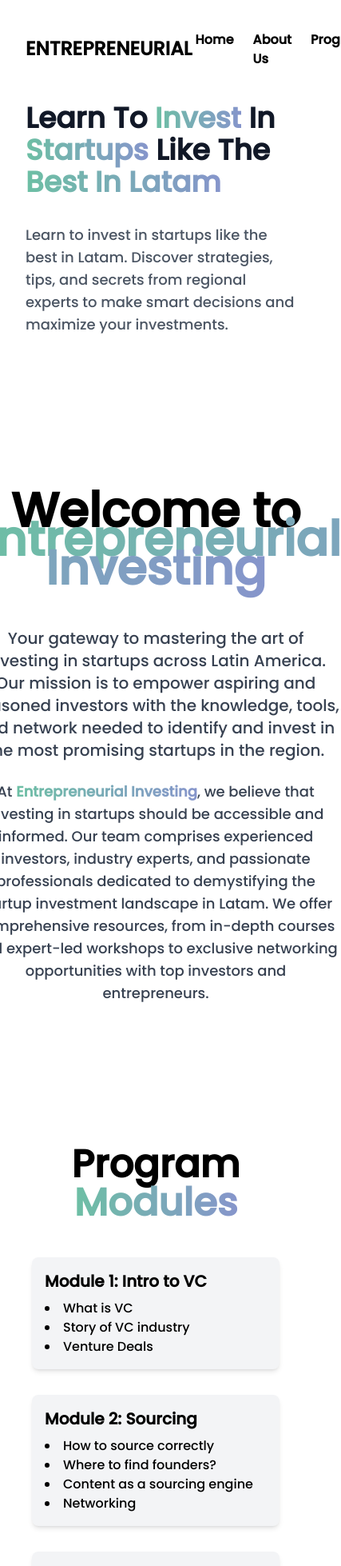
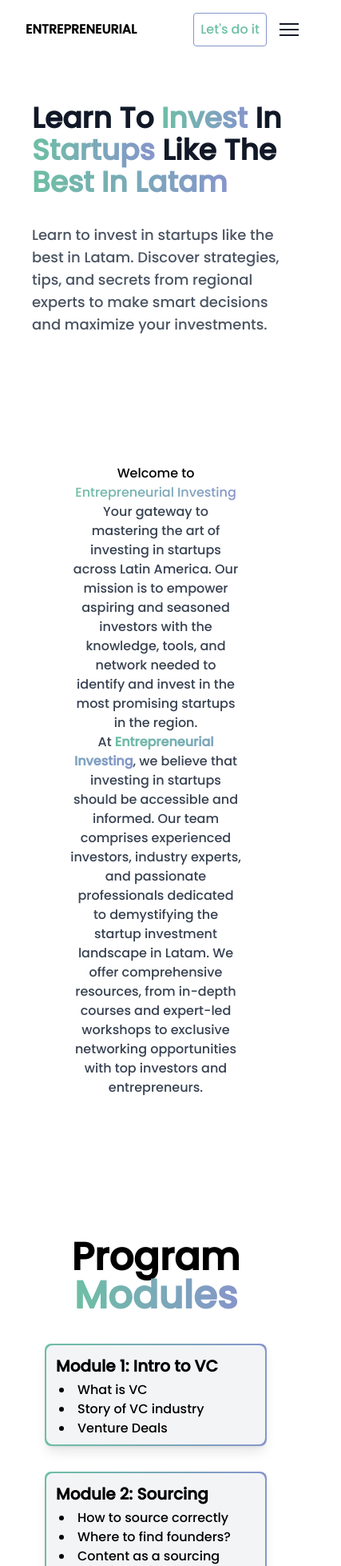
Before and after one commit to FabianEspitia-it/Entrepreneurial-Investing-WebSite, a Next.js app: page / in a window 390 px wide. Shown: the top 1958 px of the page at 80% size, 427 px wide, since content can reach past the window. Built offline with nearby package versions, Linux system fonts and the light colour scheme.

Commit message:
Program cards fixed

```diff
--- a/package.json
+++ b/package.json
@@ -13,6 +13,7 @@
     "@headlessui/react": "^2.1.0",
     "@heroicons/react": "^2.1.4",
     "aos": "^3.0.0-beta.6",
+    "clsx": "^2.1.1",
     "next": "14.2.4",
     "react": "^18",
     "react-animate-on-scroll": "^2.1.9",
--- a/src/app/page.tsx
+++ b/src/app/page.tsx
@@ -1,18 +1,35 @@
  "use client"
+import { useState, useEffect } from 'react'
 import AboutUs from "@/components/AboutUs";
 import Modules from "@/components/Program";
 import Questions from "@/components/QA";
 import Sponsors from "@/components/Sponsors";
+import { Bars3Icon} from '@heroicons/react/20/solid'
 import { Fade, Bounce, Zoom, Slide} from "react-awesome-reveal";
+import MobileMenu from '@/components/MobileMenu';
+
+export default function Home() {
+
+  const [top, setTop] = useState<boolean>(true)
+
+  // detect whether user has scrolled the page down by 10px
+  const scrollHandler = () => {
+    window.pageYOffset > 10 ? setTop(false) : setTop(true)
+  }
+
+  useEffect(() => {
+    scrollHandler()
+    window.addEventListener('scroll', scrollHandler)
+    return () => window.removeEventListener('scroll', scrollHandler)
+  }, [top])
 
 
-export default function Home() {
   return (
     <div className="min-h-screen bg-white">
-      <header className="fixed top-0 left-0 w-full flex justify-between items-center p-4 bg-white z-50">
-        <h1 className="text-2xl font-bold pl-4 sm:pl-14">ENTREPRENEURIAL</h1>
+      <header className={`fixed top-0 left-0 w-full flex justify-between items-center p-4 bg-white z-50  ${!top ? 'bg-white backdrop-blur-lg shadow-lg duration-200' : ''}`}>
+        <h1 className="md:text-2xl font-bold pl-4 text-md ">ENTREPRENEURIAL</h1>
         <nav>
-          <ul className="flex space-x-4 sm:space-x-10 text-black font-bold">
+          <ul className="lg:flex space-x-4 sm:space-x-10 text-black font-bold hidden">
             <li className="border-b-2 border-transparent px-1 pt-1 hover:border-EI_purple hover:text-gradient duration-200">
               <a href="#">Home</a>
             </li>
@@ -30,27 +47,35 @@ export default function Home() {
             </li>
           </ul>
         </nav>
-        <button className="border border-EI_purple text-EI_green py-2 px-2 sm:px-4 rounded mr-4 sm:mr-24 hover:bg-EI_green hover:text-white hover:border-EI_green duration-200">
+        <div className="flex justify-between items-center">
+          <button className="border border-EI_purple text-EI_green py-2 px-2 rounded mr-4 hover:bg-EI_green hover:text-white hover:border-EI_green duration-200">
             Let&apos;s do it
           </button>
+          <MobileMenu />
+        </div>
+
       </header>
 
-
-      <main className="flex flex-col justify-center flex-1 px-4 sm:px-6 lg:px-8 mt-32 sm:mt-44">
+      <main className="flex flex-col justify-center flex-1 px-6 sm:px-6 lg:px-8 mt-32 sm:mt-44">
         <section>
-          <Zoom cascade duration={900} triggerOnce>
+          <Fade cascade duration={900} triggerOnce>
             <h1 className="text-4xl sm:text-5xl lg:text-7xl font-extrabold text-gray-900 mb-4 pl-4 sm:pl-11">
               Learn To <span className="text-gradient">Invest</span> In <span className="text-gradient">Startups</span> Like The <span className="text-gradient">Best In Latam</span>
             </h1>
             <p className="text-lg sm:text-xl text-gray-600 max-w-3xl pl-4 sm:pl-12 pt-4">
               Learn to invest in startups like the best in Latam. Discover strategies, tips, and secrets from regional experts to make smart decisions and maximize your investments.
             </p>
-          </Zoom>
+          </Fade>
         </section>
         <AboutUs />
         <Modules />
         <Sponsors />
         <Questions />
+        {/*
+
+
+        */}
+
       </main>
 
       <footer className="bg-white text-center p-4">
--- a/src/components/AboutUs.tsx
+++ b/src/components/AboutUs.tsx
@@ -5,14 +5,14 @@ export default function AboutUs() {
     return (
       <section id='about' className="bg-white pt-40 pb-20 px-6 flex justify-center items-center min-h-screen">
         <Fade triggerOnce>
-            <div className=" text-center">
-                <h1 className="py-10 text-6xl leading-9 font-extrabold">
+            <div className=" text-center px-10">
+                <h1 className="lg:py-10 lg:text-6xl lg:leading-9 lg:font-extrabold ">
                     Welcome to <span className='text-gradient'>Entrepreneurial Investing</span>
                 </h1>
-                <p className="mt-4 text-xl leading-7 text-gray-700">
+                <p className="lg:mt-4 lg:text-xl lg:leading-7 text-gray-700">
                     Your gateway to mastering the art of investing in startups across Latin America. Our mission is to empower aspiring and seasoned investors with the knowledge, tools, and network needed to identify and invest in the most promising startups in the region.
                 </p>
-                <p className="mt-6 text-lg leading-7 text-gray-700">
+                <p className="lg:mt-6 lg:text-lg lg:leading-7 text-gray-700">
                     At <span className="text-gradient font-bold">Entrepreneurial Investing</span>, we believe that investing in startups should be accessible and informed. Our team comprises experienced investors, industry experts, and passionate professionals dedicated to demystifying the startup investment landscape in Latam. We offer comprehensive resources, from in-depth courses and expert-led workshops to exclusive networking opportunities with top investors and entrepreneurs.
                 </p>
             </div>
--- /dev/null
+++ b/src/components/MobileMenu.tsx
@@ -0,0 +1,84 @@
+'use client'
+
+import { useState, useRef, useEffect } from 'react'
+import { Transition } from '@headlessui/react'
+import Link from 'next/link'
+
+export default function MobileMenu() {
+  const [mobileNavOpen, setMobileNavOpen] = useState<boolean>(false)
+
+  const trigger = useRef<HTMLButtonElement>(null)
+  const mobileNav = useRef<HTMLDivElement>(null)
+
+  // close the mobile menu on click outside
+  useEffect(() => {
+    const clickHandler = ({ target }: { target: EventTarget | null }): void => {
+      if (!mobileNav.current || !trigger.current) return;
+      if (!mobileNavOpen || mobileNav.current.contains(target as Node) || trigger.current.contains(target as Node)) return;
+      setMobileNavOpen(false)
+    };
+    document.addEventListener('click', clickHandler)
+    return () => document.removeEventListener('click', clickHandler)
+  })
+
+  // close the mobile menu if the esc key is pressed
+  useEffect(() => {
+    const keyHandler = ({ keyCode }: { keyCode: number }): void => {
+      if (!mobileNavOpen || keyCode !== 27) return;
+      setMobileNavOpen(false)
+    };
+    document.addEventListener('keydown', keyHandler)
+    return () => document.removeEventListener('keydown', keyHandler)
+  })
+
+  return (
+    <div className="flex lg:hidden">
+      {/* Hamburger button */}
+      <button
+        ref={trigger}
+        className={`hamburger ${mobileNavOpen && 'active'}`}
+        aria-controls="mobile-nav"
+        aria-expanded={mobileNavOpen}
+        onClick={() => setMobileNavOpen(!mobileNavOpen)}
+      >
+        <span className="sr-only">Menu</span>
+        <svg className="w-6 h-6 fill-current text-gray-900" viewBox="0 0 24 24" xmlns="http://www.w3.org/2000/svg">
+          <rect y="4" width="24" height="2" />
+          <rect y="11" width="24" height="2" />
+          <rect y="18" width="24" height="2" />
+        </svg>
+      </button>
+
+      {/*Mobile navigation */}
+      <div ref={mobileNav}>
+        <Transition
+          show={mobileNavOpen}
+          as="nav"
+          id="mobile-nav"
+          className="absolute top-full h-screen pb-16 z-20 left-0 w-full overflow-scroll bg-white"
+          enter="transition ease-out duration-200 transform"
+          enterFrom="opacity-0 -translate-y-2"
+          enterTo="opacity-100 translate-y-0"
+          leave="transition ease-out duration-200"
+          leaveFrom="opacity-100"
+          leaveTo="opacity-0"
+        >
+          <ul className="px-5 py-2">
+            <li>
+              <a href="/#about" onClick={() => setMobileNavOpen(false)} className="font-medium text-gray-600 hover:text-gray-900 px-5 py-3 flex items-center transition duration-150 ease-in-out">About</a>
+            </li>
+            <li>
+              <a href="/#speakers" onClick={() => setMobileNavOpen(false)} className="font-medium text-gray-600 hover:text-gray-900 px-5 py-3 flex items-center transition duration-150 ease-in-out">Speakers & Mentors</a>
+            </li>
+            <li>
+              <a href="/#curriculum" onClick={() => setMobileNavOpen(false)} className="font-medium text-gray-600 hover:text-gray-900 px-5 py-3 flex items-center transition duration-150 ease-in-out">Curriculum</a>
+            </li>
+            <li>
+              <a href="/#questions" onClick={() => setMobileNavOpen(false)} className="font-medium text-gray-600 hover:text-gray-900 px-5 py-3 flex items-center transition duration-150 ease-in-out">Q&A</a>
+            </li>
+          </ul>
+        </Transition>
+      </div>
+    </div>
+  )
+}
--- a/src/components/Program.tsx
+++ b/src/components/Program.tsx
@@ -38,27 +38,29 @@ const modules = [
 
 export default function Modules() {
   return (
-        <section id='program' className='py-24' >
+      <section id='program' className='py-24 px-4'>
+          <div className="container mx-auto">
               <Fade cascade duration={1000} triggerOnce>
-            <h2 className="text-5xl pb-5 font-extrabold text-center">Program <span className='text-gradient'>Modules</span></h2>
-            <div className="grid grid-cols-1 md:grid-cols-2 gap-8 p-6" data-aos="zoom-in-up">
+                  <h2 className="text-5xl pb-5 font-extrabold text-center">
+                      Program <span className='text-gradient'>Modules</span>
+                  </h2>
+                  <div className="grid grid-cols-1 md:grid-cols-2 gap-8 p-4">
                       {modules.map((module, index) => (
-                <div
-                  key={index}
-                  className={`border-1 rounded-lg shadow-md p-4 bg-gray-100`}
-                >
-                  <h2 className="text-xl font-bold mb-2">{module.title}</h2>
+                          <div key={index} className="bg-gradient-to-r from-EI_green to-EI_purple p-0.5 rounded-lg shadow-lg">
+                            <div className="h-full w-full rounded-lg p-2 bg-gray-100">
+                              <h2 className="text-xl font-bold p-1">{module.title}</h2>
                               <ul className="list-disc list-inside">
                                   {module.subtopics.map((subtopic, subIndex) => (
-                      <li key={subIndex}>{subtopic}</li>
+                                      <li className='pl-2' key={subIndex}>{subtopic}</li>
                                   ))}
                               </ul>
                             </div>
+                          </div>
+
                       ))}
                   </div>
               </Fade>
+          </div>
       </section>
-
-
   );
 }
--- a/src/components/QA.tsx
+++ b/src/components/QA.tsx
@@ -46,7 +46,7 @@ export default function Questions() {
   return (
     <>
     <Fade triggerOnce>
-      <section id="questions" className='relative md:py-28 px-4 sm:px-6 '>
+      <section id="questions" className='relative md:py-24 px-4 sm:px-6 '>
 
           <h2 className="text-3xl md:text-4xl font-extrabold text-center text-gray-900 pb-10 md:pb-7">Frequently asked questions <br /> You have the <span className='text-gradient'>questions</span>, we have the <span className='text-gradient'>answers.</span></h2>
           <div className="max-w-4xl mx-auto border border-gray-200 rounded-xl p-6 bg-white shadow-lg">
@@ -84,7 +84,9 @@ export default function Questions() {
             <QuestionItem title='How can I get in touch with you?' answer="Feel free to email us at info@entrepreneurial.com." />
           </div>
         </section>
+      </Fade>
 
+      <Fade triggerOnce>
         <section className='relative pb-12 md:pb-20 px-4 sm:px-6'>
           <p className='text-xl text-black max-w-4xl mx-auto text-center'>Still have more questions? Contact us <a href='mailto:info@fundraisingschool.com' className='text-EI_purple hover:text-EI_green transition-colors'>info@entrepreneurial.com</a> </p>
         </section>
--- a/src/components/Sponsors.tsx
+++ b/src/components/Sponsors.tsx
@@ -5,7 +5,7 @@ import { Fade, Bounce, Zoom } from 'react-awesome-reveal'
 export default function Sponsors() {
   return (
 
-    <section className="relative py-12">
+    <section className="relative py-24">
       <Fade cascade duration={1000} triggerOnce>
       <div className="max-w-6xl mx-auto px-4 sm:px-6">
         <div className="pb-12 md:pb-20">
@@ -39,10 +39,6 @@ export default function Sponsors() {
               <Image src="/images/makers.png" alt='Logo of Truora' width={80} height={80} />
             </div>
 
-            {/* Item  AZURE MICROSOFT*/}
-            {/* <div data-aos="zoom-y-out" className="flex items-center justify-center py-2 col-span-2 md:col-auto">
-              <Image src={azure} alt='Logo of AZURE MICROSOFT' width={60} />
-            </div> */}
 
           </div>
         </div>
```
Also changed, not shown: src/app/globals.css (line endings or trailing spaces), 1 other file (tests, documents, lock files or other folders). Lines whose indentation alone changed are shown as unchanged.
